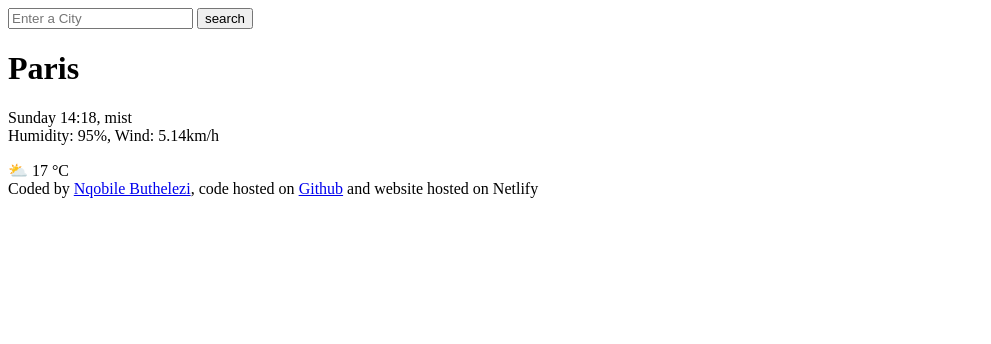
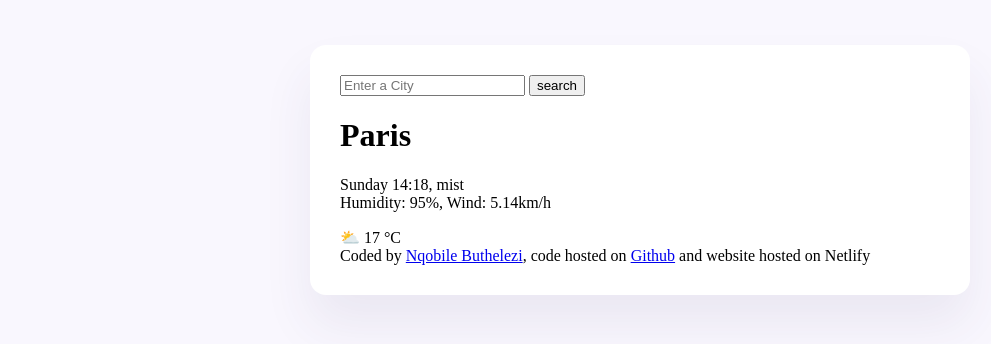
Before and after one commit to Nqobile117/Final-Weather-App, a plain HTML site: page index.html in a window 1280 px wide. Shown: the whole page, without its empty margins (0-991 px from the left). Drawn offline with Linux system fonts and the light colour scheme.

Commit message:
Styled the main content.

```diff
--- a/index.html
+++ b/index.html
@@ -3,9 +3,11 @@
   <head>
     <meta charset="UTF-8" />
     <meta name="viewport" content="width=device-width, initial-scale=1.0" />
+    <link rel="stylesheet" href="src/style.css" />
     <title>Weather App</title>
   </head>
   <body>
+    <div class="weather-app">
       <header>
         <form>
           <input type="search" placeholder="Enter a City" />
@@ -28,10 +30,13 @@
         <a href="https://github.com/Nqobile117/" target="_blank">
           Nqobile Buthelezi</a
         >, code hosted on
-      <a href="https://github.com/Nqobile117/Final-Weather-App" target="_blank"
+        <a
+          href="https://github.com/Nqobile117/Final-Weather-App"
+          target="_blank"
           >Github</a
         >
         and website hosted on Netlify
       </footer>
+    </div>
   </body>
 </html>
--- /dev/null
+++ b/src/style.css
@@ -0,0 +1,11 @@
+body {
+  background-color: #f9f7fe;
+}
+.weather-app {
+  background: white;
+  max-width: 600px;
+  margin: 45px auto;
+  box-shadow: 0 30px 50px rgba(65, 50, 100, 0.08);
+  border-radius: 16px;
+  padding: 30px;
+}
```
Lines whose indentation alone changed are shown as unchanged.
